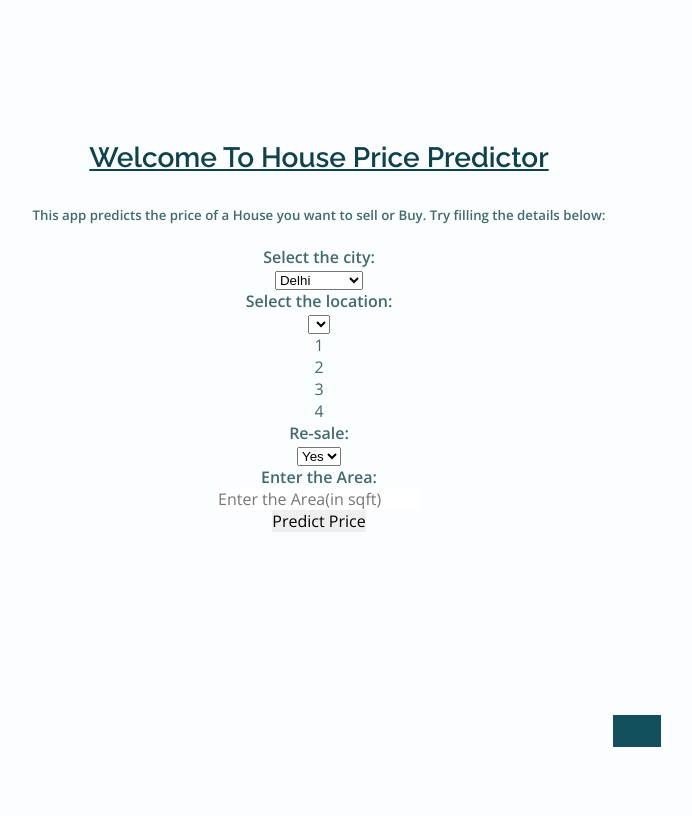
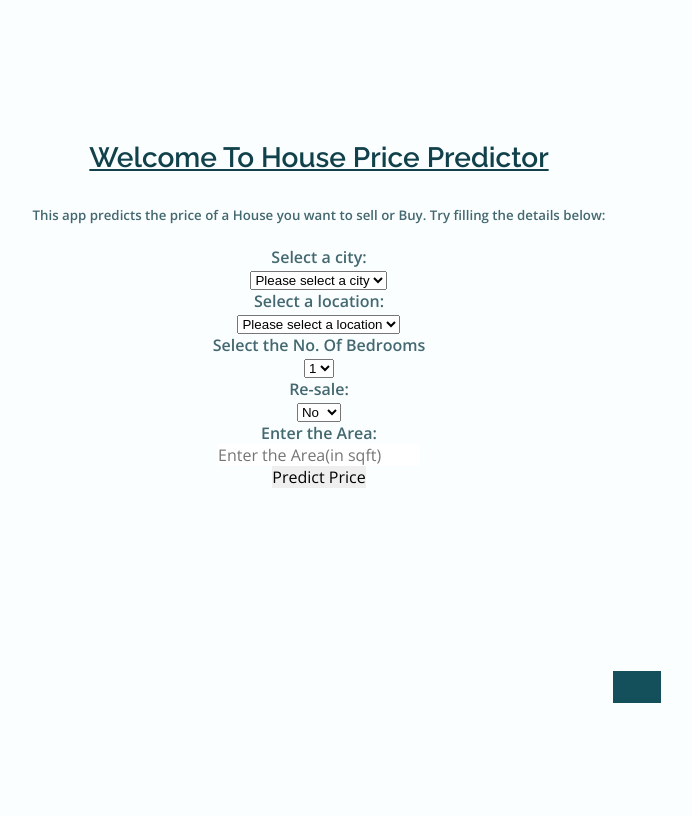
Before and after one commit to shrikantchourasiya/HousePricePrediction, a Flask app: page / in a window 1280 px wide. Shown: the part 997-1813 px from the top of the page, without its empty margins (321-1013 px from the left). Run offline with Flask 2, Linux system fonts and the light colour scheme; lists and menus that the app fills with data are empty; style sheets or scripts are compiled from the project's sources; parts of the project's set-up code (start-up, migrations or seed data) failed here and were passed over.

Commit message:
Add files via upload

```diff
--- a/templates/index.html
+++ b/templates/index.html
@@ -114,7 +114,7 @@
 
 
 
-                    <div class="video__content" >
+                    <div class="video__content">
                         <section id="search-section" class="my-5">
                         <form method="post" accept-charset="utf-8">
                             <div class="container">
@@ -122,7 +122,7 @@
 
 
 
-                            <div class="container" id="Discover">
+                            <div class="container">
                                 <div class="row">
                                     <div class="card mt-50" style="width: 100%; height: 100%">
 
@@ -131,22 +131,28 @@
                                                 <h5>This app predicts the price of a House you want to sell or Buy. Try filling the details below: </h5>
                                             </div>
                                             <br>
-                                            <form method="post" accept-charset="utf-8" name="Modelform">
+                                            <form method="post" accept-charset="utf-8" name="Modelform" action="{{ url_for('index') }}">
                                                 <div class="col-md-10 form-group" style="text-align: center">
-                                                    <label><b>Select the city:</b> </label><br>
-                                                    <select class="selectpicker form-control" id="City" name="City" placeholder="Select the City" method="post">
-                                                            <option>Delhi</option>
-                                                            <option>Hyderabad</option>
-                                                            <option>Bengaluru</option>
-                                                            <option>Chennai</option>
-                                                            <option>Mumbai</option>
+                                                    <label for="city"><b>Select a city:</b> </label><br>
+                                                    <select class="selectpicker form-control" id="city" name="city" onchange="updateLocations()">
+                                                        {% if request.method == 'GET' %}
+                                                            <option value="" disabled selected>Please select a city</option>
+                                                        {% endif %}
+                                                        {% for city in cities %}
+                                                            {% if request.form.city == city %}
+                                                                <option value="{{ city }}" selected>{{ city }}</option>
+                                                            {% else %}
+                                                                <option value="{{ city }}">{{ city }}</option>
+                                                            {% endif %}
+                                                        {% endfor %}
                                                     </select>
                                                 </div>
                                                 <div class="col-md-10 form-group" style="text-align: center" >
-                                                    <label><b>Select the location:</b> </label><br>
-                                                    <select class="selectpicker form-control" id="locations" name="location" required="1" placeholder="Select the Location>
+                                                    <label for="location"><b>Select a location:</b> </label><br>
+                                                    <select class="selectpicker form-control" id="locations" name="location" required="1" placeholder="Select the Location">
+                                                        <option value="" disabled selected>Please select a location</option>
                                                         {% for location in locations %}
-                                                        <option value="{{location}}">{{location}}</option>
+                                                            <option value="{{ location }}">{{ location }}</option>
                                                         {% endfor %}
                                                     </select>
                                                 </div>
@@ -162,8 +168,8 @@
                                                 <div class="col-md-10 form-group" style="text-align: center">
                                                     <label><b>Re-sale:</b> </label><br>
                                                     <select class="selectpicker form-control" id="Re-sale" name="Re-sale" required="1">
+                                                        <option>No</option>
                                                         <option>Yes</option>
-                                                        <option>No</option>
                                                     </select>
                                                 </div>
                                                 <div class="col-md-10 form-group" style="text-align: center">
@@ -266,7 +272,7 @@
 
 
                 <div class="footer__rights">
-                    <p class="footer__copy">&#169; 2022 House Price Prediction a end-to-end ML project. Front-end designed by Princika and Back-end by Prafull.</p>
+                    <p class="footer__copy">&#169; 2022 House Price Prediction. Project By Princika and Prafull.</p>
                     <div class="footer__terms">
                         <a href="#" class="footer__terms-link">Terms & Agreements</a>
                         <a href="#" class="footer__terms-link">Privacy Policy</a>
@@ -303,6 +309,30 @@
 
             }
 
+            function updateLocations() {
+                // Get the selected city
+                var city = document.getElementById("city").value;
+
+                // Send a POST request to the server with the selected city as the data
+                var xhttp = new XMLHttpRequest();
+                xhttp.onreadystatechange = function() {
+                    if (this.readyState == 4 && this.status == 200) {
+                        // Update the locations dropdown list with the response from the server
+                        var locations = JSON.parse(this.responseText);
+                        var locationSelect = document.getElementById("locations");
+                        locationSelect.innerHTML = "";
+                        for (var i = 0; i < locations.length; i++) {
+                            var option = document.createElement("option");
+                            option.value = locations[i];
+                            option.text = locations[i];
+                            locationSelect.appendChild(option);
+                        }
+                    }
+                };
+                xhttp.open("POST", "{{ url_for('index') }}", true);
+                xhttp.setRequestHeader("Content-Type", "application/x-www-form-urlencoded");
+                xhttp.send("city=" + city);
+            }
 
 
         </script>
```
